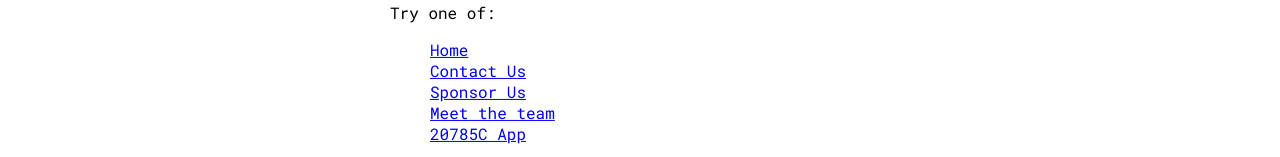
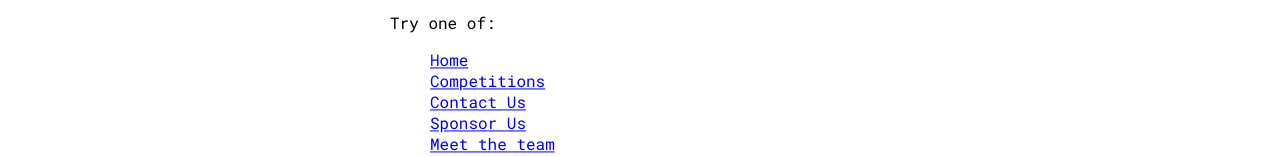
Before and after one commit to PP6464/20785CWeb, a React (Create React App) app: page /app in a window 1280 px wide. Shown: the part 366-523 px from the top of the page. Built offline with nearby package versions, Linux system fonts and the light colour scheme.

Commit message:
Add competitions subpage

```diff
--- a/src/no-page/no-page.tsx
+++ b/src/no-page/no-page.tsx
@@ -9,6 +9,9 @@ function NoPage() {
             <ul id="list-of-links">
                 <li>
                     <Link to="/">Home</Link>
+                </li>
+                <li>
+                    <Link to="/competitions">Competitions</Link>
                 </li>
                 <li>
                     <Link to="/contact-us">Contact Us</Link>
```
